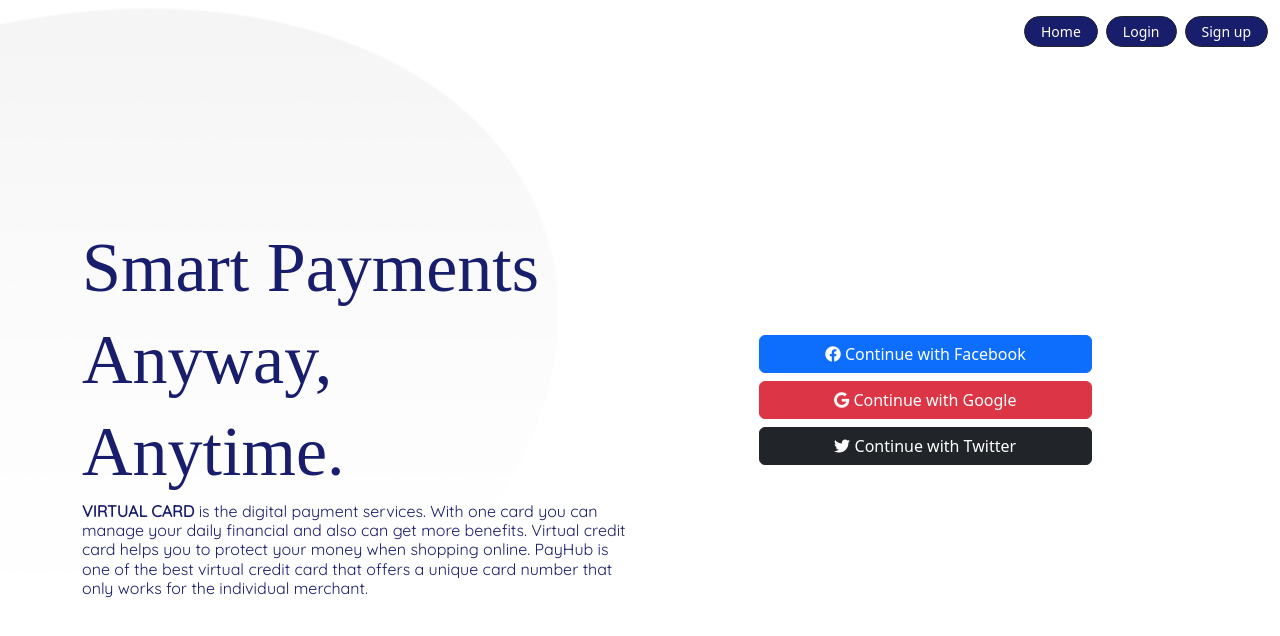
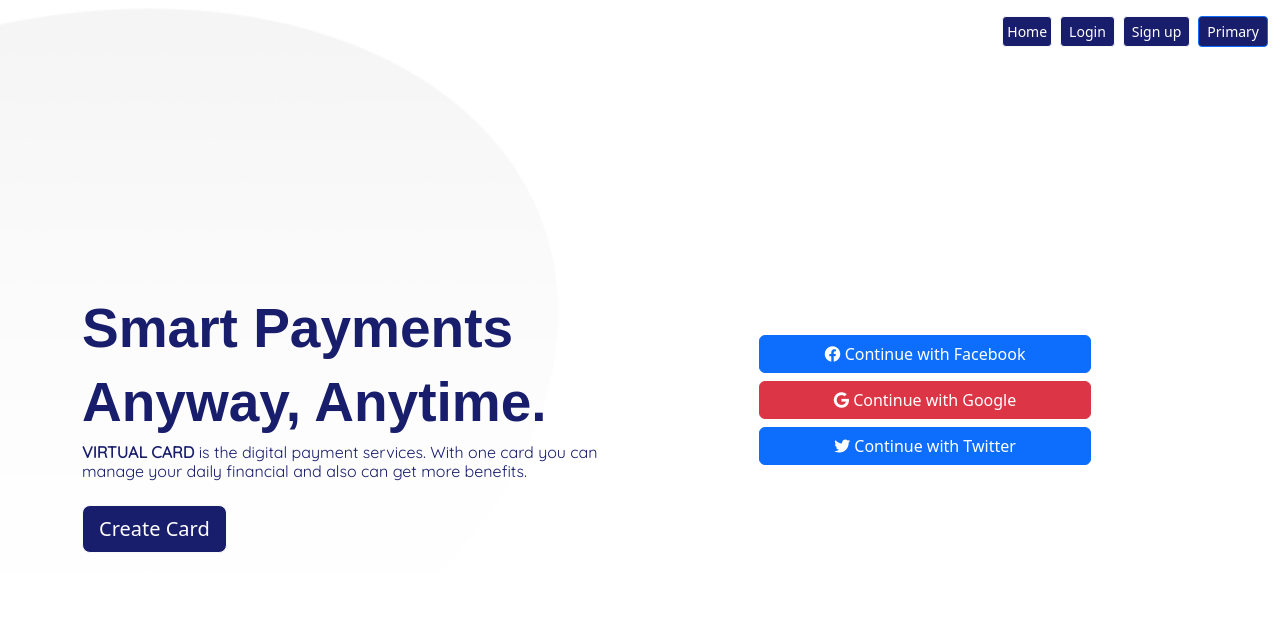
Before and after one commit to arthurchris111/payHub, an Angular app: page /home/login in a window 1280 px wide. Shown: the top 636 px of the page. Built offline with nearby package versions, Linux system fonts and the light colour scheme.

Commit message:
form animations

```diff
--- a/src/app/modules/authentication/authentication.component.html
+++ b/src/app/modules/authentication/authentication.component.html
@@ -2,18 +2,21 @@
   <div class="row buttons">
     <div class="containe d-flex justify-content-end">
       <div class="d-flex gap-2 mt-3">
-        <a type="button" class="btn btn-dark btn-sm rounded-4 px-3" [routerLink]="['/home']"
+        <button type="button" class="btn btn-light btn-sm text-white p-1" [routerLink]="['/home']"
           routerLinkActive="router-link-active">
           Home
-        </a>
-        <a type="button" class="btn btn-dark btn-sm rounded-4 px-3" [routerLink]="['/home/login']"
+        </button>
+        <button type="button" class="btn btn-light btn-sm text-white" [routerLink]="['/home/login']"
           routerLinkActive="router-link-active">
           Login
-        </a>
-        <a type="button" class="btn btn-dark btn-sm rounded-4 px-3 " [routerLink]="['/home/signup']"
+        </button>
+        <button type="button" class="btn btn-light btn-sm text-white" [routerLink]="['/home/signup']"
           routerLinkActive="router-link-active">
           Sign up
-        </a>
+        </button>
+
+        <button type="button" class="btn btn-primary btn-sm">Primary</button>
+
       </div>
     </div>
   </div>
@@ -22,17 +25,15 @@
     <div class="row vh-100 d-flex justify-content-between align-items-center">
       <!-- text -->
       <div class="col-lg-6 col-md-12 col-sm-12 mt-5">
-        <h1 class="heading Payments">Smart Payments</h1>
-        <h1 class="heading">Anyway,</h1>
-        <h1 class="heading">Anytime.</h1>
+        <h1 class="heading fw-bold">Smart Payments</h1>
+        <h1 class="heading fw-bold">Anyway, Anytime.</h1>
         <div class="text">
           <h6 class="text-focus-in fs-6 mb-4 ">
-            <span class="vitualCard fw-bolder">VIRTUAL CARD</span> is the digital payment services. With one card you
+            <span class="vitualCard fw-bolder ">VIRTUAL CARD</span> is the digital payment services. With one card you
             can manage your daily financial and also can get more benefits.
-            Virtual credit card helps you to protect your money when shopping online. PayHub is one of the best
-            virtual credit card that offers a unique card number that only works for the individual merchant.
           </h6>
         </div>
+        <button type="button" class="btn btn-light text-white btn-lg ">Create Card</button>
       </div>
 
       <!--image, signUp and signIn -->
--- a/src/app/modules/authentication/authentication.component.scss
+++ b/src/app/modules/authentication/authentication.component.scss
@@ -1,21 +1,18 @@
 .heading{
-  font-size: 70px;
-   color:  #0B2230;
-  font-family: Lexend Deca;
-}
+  font-size: 55px;
+  color:  #0B2230;
+  font-family: 'Secular One', sans-serif;}
 
 .text-focus-in{
   color: #181D6C;
-  font-family: 'Quicksand', sans-serif;
+  font-family: 'Quicksand';
 }
 
 .btn{
-  // background-color: #275867;
   background-color: #181D6C;
 }
 
 .heading{
-  // color: #5c2767;
   color: #181D6C;
   // font-family: 'Quicksand', sans-serif;
 }
--- a/src/app/modules/authentication/partials/home/home.component.html
+++ b/src/app/modules/authentication/partials/home/home.component.html
@@ -1,4 +1,4 @@
 <!-- <img src="../../../../../assets/images/vitual-card.png" alt="image" class="img-fluid photo"> -->
 <img src="../../../../../assets/images/credit-card-with-dollar-coin-users-illustration_335657-334-removebg-preview.png"
-  alt="image" class="img-fluid photo scale-in-center">
+  alt="image" class="img-fluid photo scale-in-center bounce-in-top ">
 <!-- <img src="../../../../../assets/images/Group-29-pichi.png" alt="image" class="img-fluid "> -->
--- a/src/app/modules/authentication/partials/home/home.component.scss
+++ b/src/app/modules/authentication/partials/home/home.component.scss
@@ -3,33 +3,156 @@
 //   // height: 600px;
 //   // width: 650px;
 // }
-.scale-in-center {
-  -webkit-animation: scale-in-center 0.5s cubic-bezier(0.250, 0.460, 0.450, 0.940) both;
-  animation: scale-in-center 0.5s cubic-bezier(0.250, 0.460, 0.450, 0.940) both;
+// .scale-in-center {
+//   -webkit-animation: scale-in-center 0.5s cubic-bezier(0.250, 0.460, 0.450, 0.940) both;
+//   animation: scale-in-center 0.5s cubic-bezier(0.250, 0.460, 0.450, 0.940) both;
+// }
+
+
+// @-webkit-keyframes scale-in-center {
+//   0% {
+//     -webkit-transform: scale(0);
+//             transform: scale(0);
+//     opacity: 1;
+//   }
+//   100% {
+//     -webkit-transform: scale(1);
+//             transform: scale(1);
+//     opacity: 1;
+//   }
+// }
+// @keyframes scale-in-center {
+//   0% {
+//     -webkit-transform: scale(0);
+//             transform: scale(0);
+//     opacity: 1;
+//   }
+//   100% {
+//     -webkit-transform: scale(1);
+//             transform: scale(1);
+//     opacity: 1;
+//   }
+// }
+
+
+.bounce-in-top {
+	-webkit-animation: bounce-in-top 1.1s both;
+	        animation: bounce-in-top 1.1s both;
 }
 
+/* ----------------------------------------------
+ * Generated by Animista on 2023-6-9 12:51:4
+ * Licensed under FreeBSD License.
+ * See http://animista.net/license for more info.
+ * w: http://animista.net, t: @cssanimista
+ * ---------------------------------------------- */
 
-@-webkit-keyframes scale-in-center {
+/**
+ * ----------------------------------------
+ * animation bounce-in-top
+ * ----------------------------------------
+ */
+@-webkit-keyframes bounce-in-top {
   0% {
-    -webkit-transform: scale(0);
-            transform: scale(0);
+    -webkit-transform: translateY(-500px);
+            transform: translateY(-500px);
+    -webkit-animation-timing-function: ease-in;
+            animation-timing-function: ease-in;
+    opacity: 0;
+  }
+  38% {
+    -webkit-transform: translateY(0);
+            transform: translateY(0);
+    -webkit-animation-timing-function: ease-out;
+            animation-timing-function: ease-out;
     opacity: 1;
   }
+  55% {
+    -webkit-transform: translateY(-65px);
+            transform: translateY(-65px);
+    -webkit-animation-timing-function: ease-in;
+            animation-timing-function: ease-in;
+  }
+  72% {
+    -webkit-transform: translateY(0);
+            transform: translateY(0);
+    -webkit-animation-timing-function: ease-out;
+            animation-timing-function: ease-out;
+  }
+  81% {
+    -webkit-transform: translateY(-28px);
+            transform: translateY(-28px);
+    -webkit-animation-timing-function: ease-in;
+            animation-timing-function: ease-in;
+  }
+  90% {
+    -webkit-transform: translateY(0);
+            transform: translateY(0);
+    -webkit-animation-timing-function: ease-out;
+            animation-timing-function: ease-out;
+  }
+  95% {
+    -webkit-transform: translateY(-8px);
+            transform: translateY(-8px);
+    -webkit-animation-timing-function: ease-in;
+            animation-timing-function: ease-in;
+  }
   100% {
-    -webkit-transform: scale(1);
-            transform: scale(1);
+    -webkit-transform: translateY(0);
+            transform: translateY(0);
+    -webkit-animation-timing-function: ease-out;
+            animation-timing-function: ease-out;
+  }
+}
+@keyframes bounce-in-top {
+  0% {
+    -webkit-transform: translateY(-500px);
+            transform: translateY(-500px);
+    -webkit-animation-timing-function: ease-in;
+            animation-timing-function: ease-in;
+    opacity: 0;
+  }
+  38% {
+    -webkit-transform: translateY(0);
+            transform: translateY(0);
+    -webkit-animation-timing-function: ease-out;
+            animation-timing-function: ease-out;
     opacity: 1;
   }
-}
-@keyframes scale-in-center {
-  0% {
-    -webkit-transform: scale(0);
-            transform: scale(0);
-    opacity: 1;
+  55% {
+    -webkit-transform: translateY(-65px);
+            transform: translateY(-65px);
+    -webkit-animation-timing-function: ease-in;
+            animation-timing-function: ease-in;
+  }
+  72% {
+    -webkit-transform: translateY(0);
+            transform: translateY(0);
+    -webkit-animation-timing-function: ease-out;
+            animation-timing-function: ease-out;
+  }
+  81% {
+    -webkit-transform: translateY(-28px);
+            transform: translateY(-28px);
+    -webkit-animation-timing-function: ease-in;
+            animation-timing-function: ease-in;
+  }
+  90% {
+    -webkit-transform: translateY(0);
+            transform: translateY(0);
+    -webkit-animation-timing-function: ease-out;
+            animation-timing-function: ease-out;
+  }
+  95% {
+    -webkit-transform: translateY(-8px);
+            transform: translateY(-8px);
+    -webkit-animation-timing-function: ease-in;
+            animation-timing-function: ease-in;
   }
   100% {
-    -webkit-transform: scale(1);
-            transform: scale(1);
-    opacity: 1;
+    -webkit-transform: translateY(0);
+            transform: translateY(0);
+    -webkit-animation-timing-function: ease-out;
+            animation-timing-function: ease-out;
   }
 }
--- a/src/app/modules/authentication/partials/login/login.component.html
+++ b/src/app/modules/authentication/partials/login/login.component.html
@@ -1,11 +1,12 @@
-<div class="d-grid gap-2 col-lg-7 col-md-12 col-sm-12 mx-auto scale-in-center">
+<div class="d-grid gap-2 col-lg-7 col-md-12 col-sm-12 mx-auto ">
+  <!-- scale-in-center -->
   <button class="btn btn-primary button" type="button">
-    <i class="fa-brands fa-facebook fa-beat"></i>
+    <i class="fa-brands fa-facebook"></i>
     Continue with Facebook</button>
   <button class="btn btn-danger google" type="button">
-    <i class="fa-brands fa-google fa-beat"></i>
+    <i class="fa-brands fa-google"></i>
     Continue with Google</button>
-  <button class="btn btn-dark button" type="button">
-    <i class="fa-brands fa-twitter fa-beat"></i>
+  <button class="btn btn-primary button" type="button">
+    <i class="fa-brands fa-twitter"></i>
     Continue with Twitter</button>
 </div>
--- a/src/app/modules/authentication/partials/signup/partials/address-information/address-information.component.html
+++ b/src/app/modules/authentication/partials/signup/partials/address-information/address-information.component.html
@@ -2,7 +2,8 @@
 <div class="container">
   <div class="row d-flex justify-content-center align-items-center">
     <div class="contents">
-      <div class="px-lg-5 scale-in-center">
+      <div class="px-lg-5 ">
+        <!-- scale-in-center -->
         <form [formGroup]="addressForm" (ngSubmit)="onSubmit()">
           <div class="fieldset">
             <!-- select region -->
--- a/src/app/modules/authentication/partials/signup/partials/identity-card-information/identity-card-information.component.html
+++ b/src/app/modules/authentication/partials/signup/partials/identity-card-information/identity-card-information.component.html
@@ -2,12 +2,13 @@
 <div class="container">
   <div class="row d-flex justify-content-center align-items-center">
     <div class="contents">
-      <div class="px-lg-5 scale-in-center">
+      <div class="px-lg-5 ">
+        <!-- scale-in-center -->
         <form [formGroup]="identityCard">
           <div class="fieldset">
             <!-- avatar image -->
             <label class="">Upload selfie</label>
-            <div class="avatar-image text-center mb-3">
+            <div class="avatar-image text-start mb-3">
               <label for="imageUpload" class="btn btn-outlined border-0 p-0">
                 <img [src]="url" class="profile shadow-sm">
               </label>
--- a/src/app/modules/authentication/partials/signup/partials/personal-information/personal-information.component.html
+++ b/src/app/modules/authentication/partials/signup/partials/personal-information/personal-information.component.html
@@ -2,7 +2,8 @@
 <div class="container">
   <div class="row d-flex justify-content-center align-items-center">
     <div class="contents">
-      <div class="px-lg-5 scale-in-center">
+      <div class="px-lg-5 ">
+        <!-- scale-in-center -->
         <form [formGroup]="personalForm" (ngSubmit)="onSubmit()">
           <div class="fieldset">
             <!-- first name -->
--- a/src/styles.scss
+++ b/src/styles.scss
@@ -78,5 +78,12 @@
 }
 
 .form-control:focus {
- border-color: #181D6C;
+//  border-color: #181D6C;
+border-color: none;
 }
+
+
+
+btn:focus{
+  outline: none!important;
+}
```
